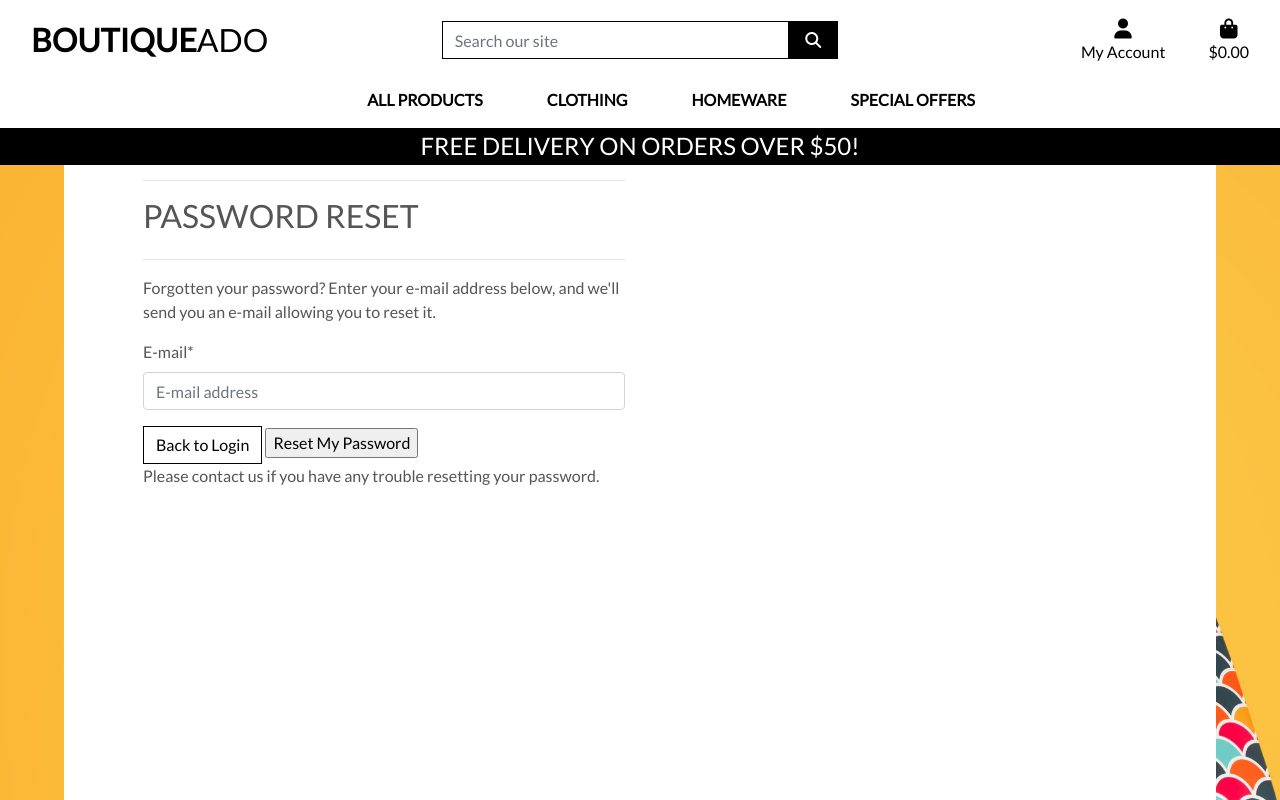
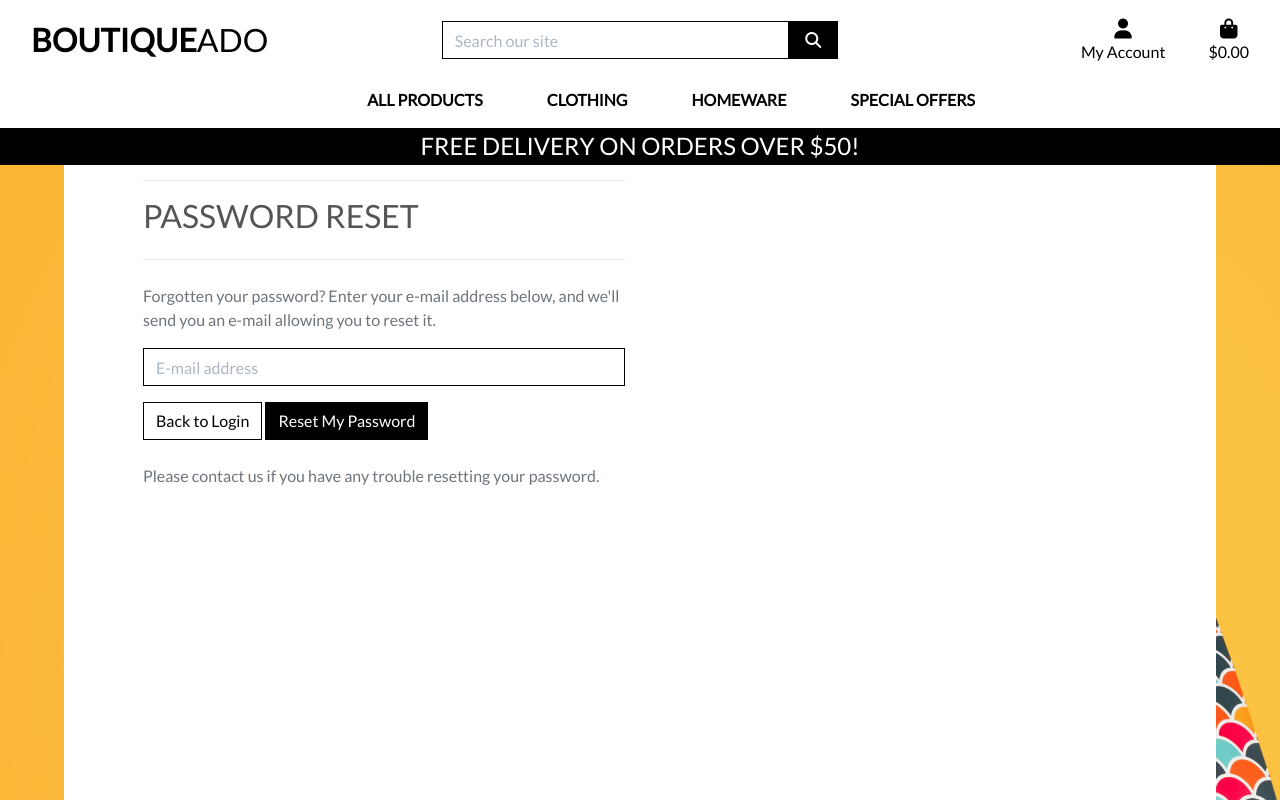
Before and after one commit to lilblupig/ci-16-boutique-ado-v1, a Django app: page /accounts/password/reset/ in a window 1280 px wide. Run offline with Django 3.2, Linux system fonts and the light colour scheme; some libraries are stand-ins or nearby versions.

Commit message:
Style allauth forms and link up user profile

```diff
--- a/profiles/templates/profiles/profile.html
+++ b/profiles/templates/profiles/profile.html
@@ -23,4 +23,5 @@
                 <hr>
             </div>
         </div>
+        {{ profile }}
 {% endblock %}
--- a/static/css/base.css
+++ b/static/css/base.css
@@ -95,6 +95,10 @@ a.category-badge > span.badge:hover {
     cursor: pointer;
 }
 
+input[name='q']::placeholder {
+    color: #aab7c4;
+}
+
 
 /* ------------------------------- Bootstrap Toasts */
 
@@ -174,6 +178,60 @@ a.category-badge > span.badge:hover {
   }
 }
 
+/* Allauth form formatting */
+
+.allauth-form-inner-content p {
+    margin-top: 1.5rem; /* mt-4 */
+    color: #6c757d; /* text-secondary */
+}
+
+.allauth-form-inner-content input {
+    border-color: #000;
+    border-radius: 0;
+}
+
+.allauth-form-inner-content label:not([for='id_remember']) {
+    display: none;
+}
+
+.allauth-form-inner-content input::placeholder {
+    color: #aab7c4;
+}
+
+.allauth-form-inner-content button,
+.allauth-form-inner-content input[type='submit'] {
+	/* btn */
+	display: inline-block;
+    font-weight: 400;
+    color: #fff;
+    text-align: center;
+    vertical-align: middle;
+    -webkit-user-select: none;
+    -moz-user-select: none;
+    -ms-user-select: none;
+    user-select: none;
+    background-color: #000;
+    border: 1px solid #000;
+    padding: .375rem .75rem;
+    font-size: 1rem;
+    line-height: 1.5;
+    border-radius: 0;
+
+    /* standard bootstrap btn transitions */
+    transition: color .15s ease-in-out,background-color .15s ease-in-out,border-color .15s ease-in-out,box-shadow .15s ease-in-out;
+}
+
+.allauth-form-inner-content button:hover,
+.allauth-form-inner-content input[type='submit']:hover {
+	color: #fff;
+    background-color: #222;
+    border-color: #222;
+}
+
+.allauth-form-inner-content a {
+	color: #17a2b8; /* text-info */
+}
+
 /* fixed top navbar only on medium and up */
 @media (min-width: 992px) {
     .fixed-top-desktop-only {
@@ -189,6 +247,7 @@ a.category-badge > span.badge:hover {
     }
 }
 
+/* pad the top a bit when navbar is collapsed on mobile */
 @media (max-width: 991px) {
     .header-container {
         padding-top: 116px;
--- a/templates/base.html
+++ b/templates/base.html
@@ -73,7 +73,7 @@
                                     {% if request.user.is_superuser %}
                                         <a href="" class="dropdown-item">Product Management</a>
                                     {% endif %}
-                                    <a href="" class="dropdown-item">My Profile</a>
+                                    <a href="{% url 'profile' %}" class="dropdown-item">My Profile</a>
                                     <a href="{% url 'account_logout' %}" class="dropdown-item">Logout</a>
                                 {% else %}
                                     <a href="{% url 'account_signup' %}" class="dropdown-item">Register</a>
```
Also changed, not shown: profiles/views.py (+9 -2 lines).
